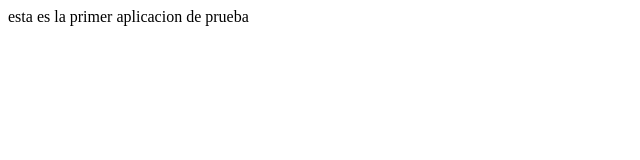
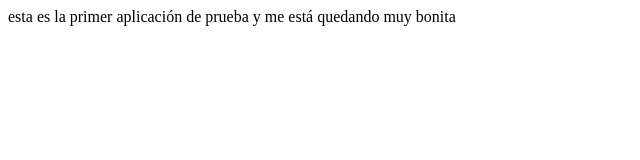
Before and after one commit to vicmancb/enfasis3, a plain HTML site: page index.html in a window 1280 px wide. Shown: the whole page, without its empty margins (0-640 px from the left). Drawn offline with Linux system fonts and the light colour scheme.

Commit message:
commit de prueba

```diff
--- a/index.html
+++ b/index.html
@@ -3,7 +3,7 @@
 	<title>App de prueba</title>
 </head>
 <body>
-	esta es la primer aplicacion de prueba
-
+	esta es la primer aplicación de prueba
+	y  me está quedando muy bonita
 </body>
 </html>
```
